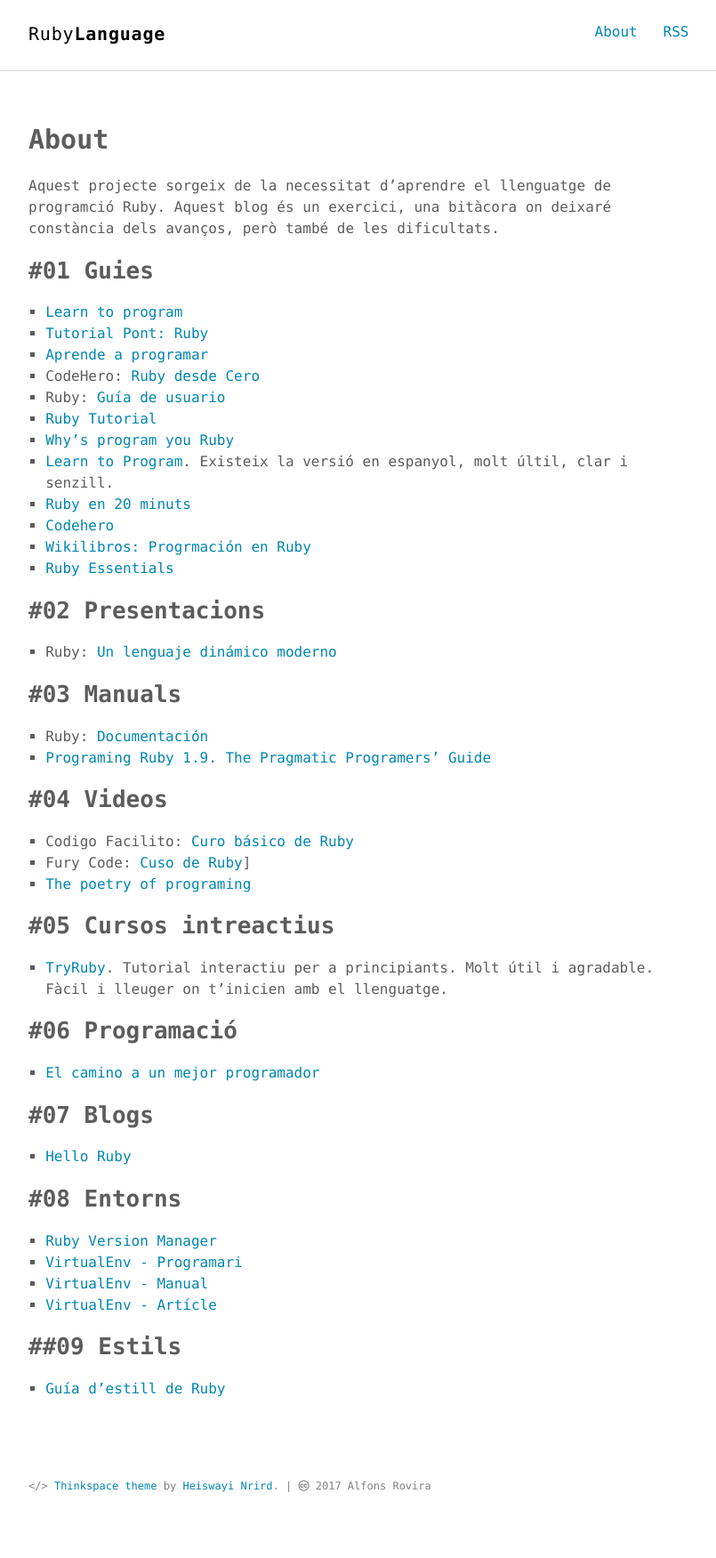
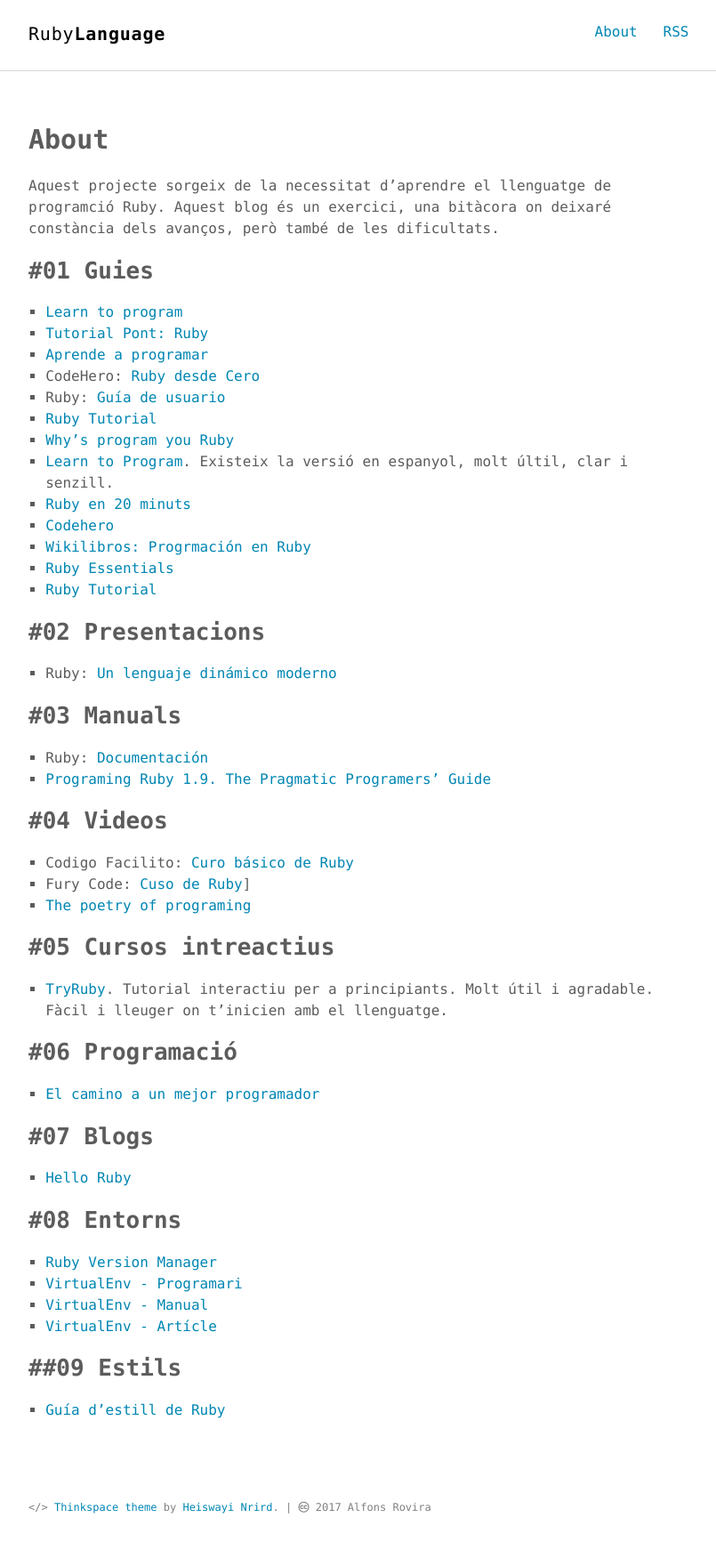
Before and after one commit to inclusa/ruby, a Jekyll site: the page built from about.md, in a window 1280 px wide. Shown: the whole page at 89% size, without its empty margins (232-1037 px from the left). Built offline with Jekyll 4.4.1, drawn with Linux system fonts in a browser that asks for light colours; before the commit the page ends 1727 px from its top, so only the background shows below that.

Commit message:
Tutorial

```diff
--- a/about.md
+++ b/about.md
@@ -21,6 +21,7 @@ Aquest projecte sorgeix de la necessitat d'aprendre el llenguatge de programció
 - [Codehero](http://codehero.co/series/ruby-desde-cero.html)
 - [Wikilibros: Progrmación en Ruby](https://es.wikibooks.org/wiki/Programaci%C3%B3n_en_Ruby)
 - [Ruby Essentials](http://www.techotopia.com/index.php/Ruby_Essentials)
+- [Ruby Tutorial](http://rubytutorial.wikidot.com/)
 
 ## #02 Presentacions
 
```
